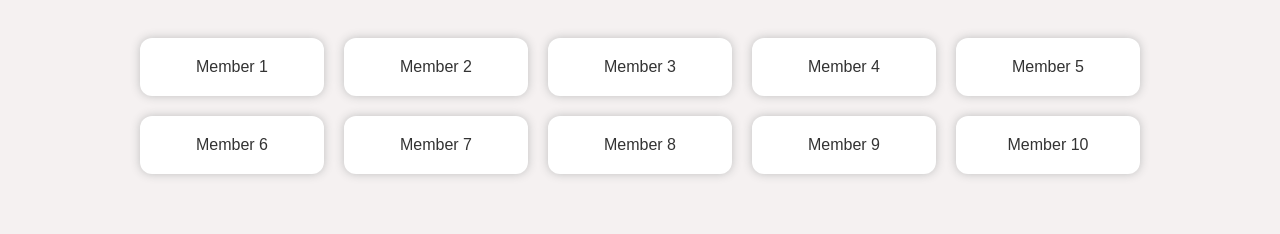
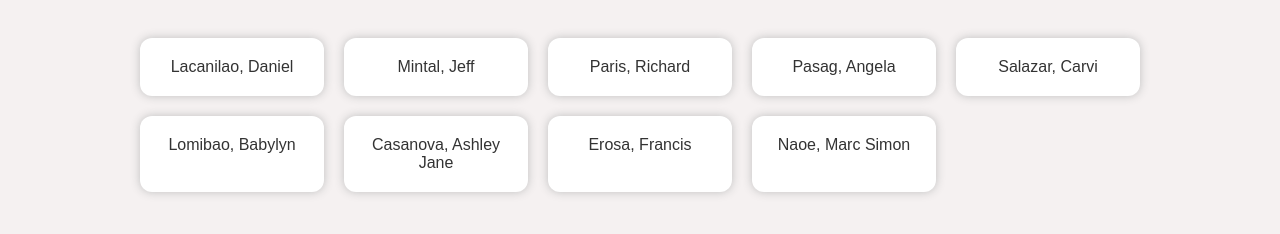
Before and after one commit to jipp69/Cc104-web-project-, a plain HTML site: page index.html in a window 1280 px wide. Shown: the part 140-374 px from the top of the page. Drawn offline with Linux system fonts and the light colour scheme.

Commit message:
Update member names in index.html

```diff
--- a/index.html
+++ b/index.html
@@ -22,16 +22,16 @@
 <h1 class="page-title">Group Members</h1>
 
 <div class="members-container">
-    <div class="member-card">Member 1</div>
-    <div class="member-card">Member 2</div>
-    <div class="member-card">Member 3</div>
-    <div class="member-card">Member 4</div>
-    <div class="member-card">Member 5</div>
-    <div class="member-card">Member 6</div>
-    <div class="member-card">Member 7</div>
-    <div class="member-card">Member 8</div>
-    <div class="member-card">Member 9</div>
-    <div class="member-card">Member 10</div>
+    <div class="member-card">Lacanilao, Daniel</div>
+    <div class="member-card">Mintal, Jeff</div>
+    <div class="member-card">Paris, Richard</div>
+    <div class="member-card">Pasag, Angela</div>
+    <div class="member-card">Salazar, Carvi</div>
+    <div class="member-card">Lomibao, Babylyn</div>
+    <div class="member-card">Casanova, Ashley Jane</div>
+    <div class="member-card">Erosa, Francis</div>
+    <div class="member-card">Naoe, Marc Simon</div>
+
 </div>
 
 <script src="script.js"></script>
```
